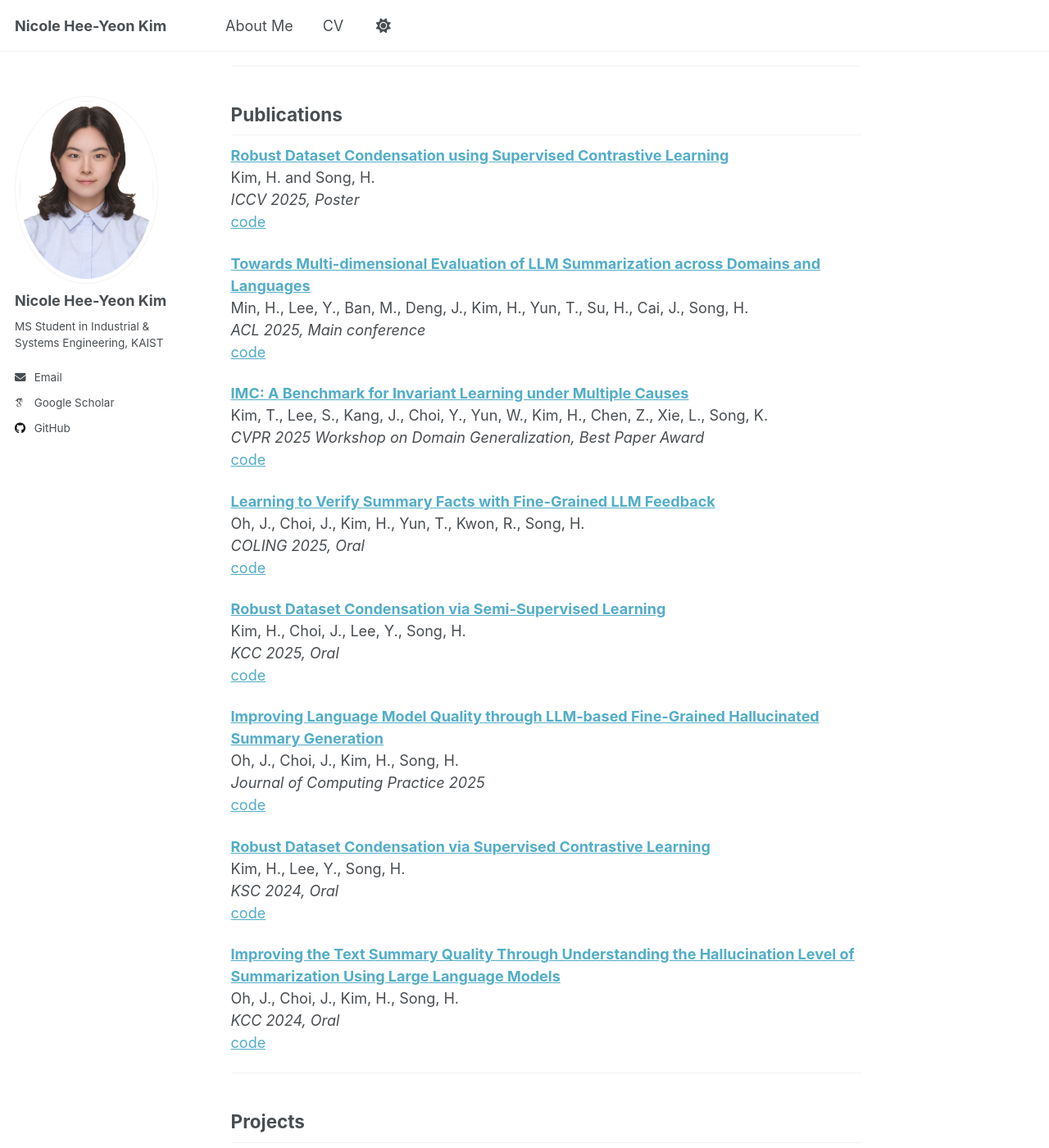
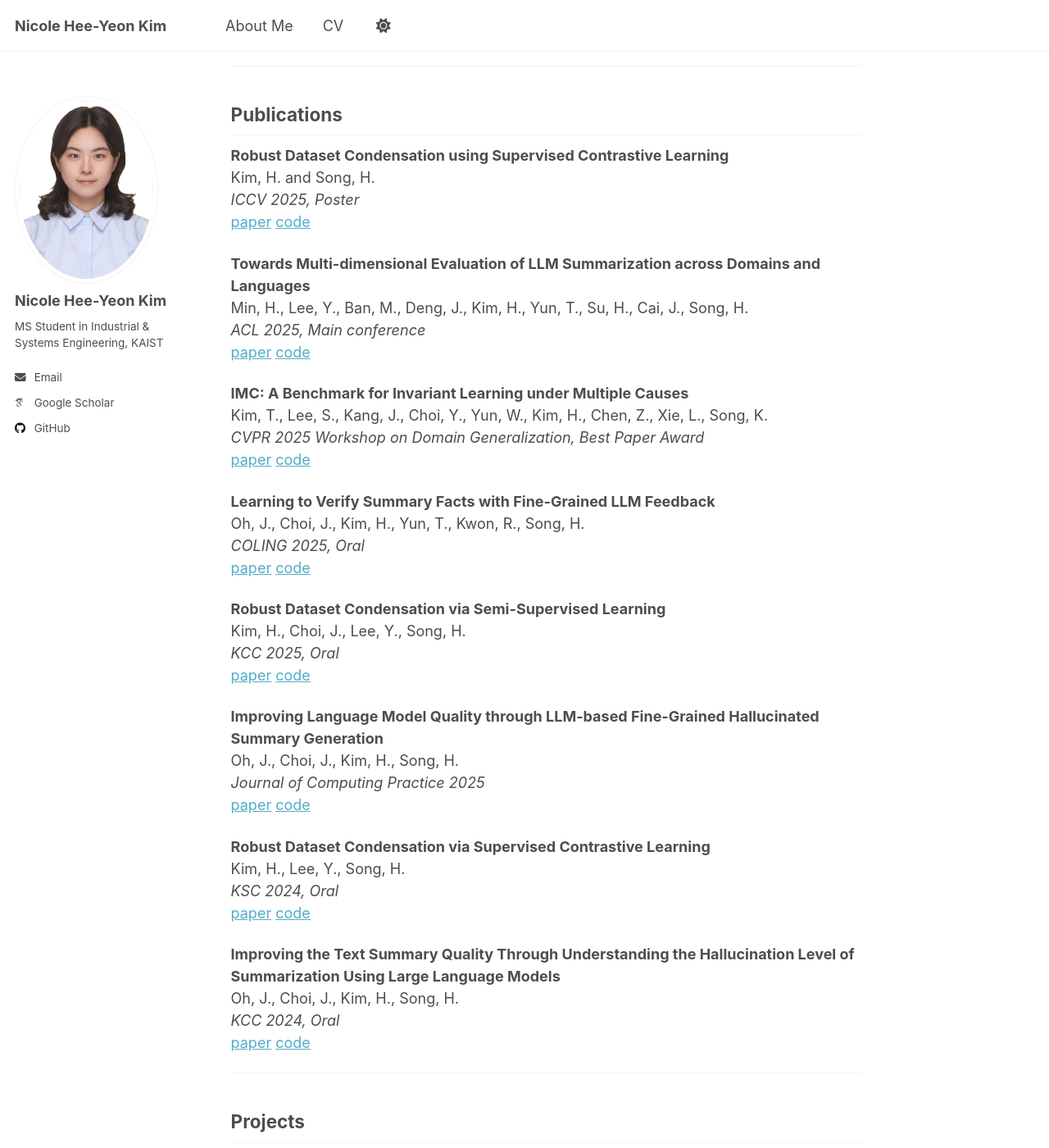
Before and after one commit to Nicole-Hee-Yeon-Kim/Nicole-Hee-Yeon-Kim.github.io, a Jekyll site: the page built from _pages/about.md, in a window 1280 px wide and 1400 px high, scrolled down 404 px. Shown: the whole window at 82% size. Built offline with Jekyll 4.4.1, drawn with Linux system fonts in a browser that asks for light colours; some web fonts are replaced; a script that is not in the unit is left out.

Commit message:
Update about.md

```diff
--- a/_pages/about.md
+++ b/_pages/about.md
@@ -15,45 +15,45 @@ My research focuses on enhancing multimodal large language models (LLMs) and vis
 
 ## Publications
 
-[**Robust Dataset Condensation using Supervised Contrastive Learning**](LINK_TO_PAPER)
+**Robust Dataset Condensation using Supervised Contrastive Learning**
 Kim, H. and Song, H.
 *ICCV 2025, Poster*
-[code](LINK_TO_CODE)
+[paper](LINK_TO_PAPER) [code](LINK_TO_CODE)
 
-[**Towards Multi-dimensional Evaluation of LLM Summarization across Domains and Languages**](LINK_TO_PAPER)
+**Towards Multi-dimensional Evaluation of LLM Summarization across Domains and Languages**
 Min, H., Lee, Y., Ban, M., Deng, J., Kim, H., Yun, T., Su, H., Cai, J., Song, H.
 *ACL 2025, Main conference*
-[code](LINK_TO_CODE)
+[paper](LINK_TO_PAPER) [code](LINK_TO_CODE)
 
-[**IMC: A Benchmark for Invariant Learning under Multiple Causes**](LINK_TO_PAPER)
+**IMC: A Benchmark for Invariant Learning under Multiple Causes**
 Kim, T., Lee, S., Kang, J., Choi, Y., Yun, W., Kim, H., Chen, Z., Xie, L., Song, K.
 *CVPR 2025 Workshop on Domain Generalization, Best Paper Award*
-[code](LINK_TO_CODE)
+[paper](LINK_TO_PAPER) [code](LINK_TO_CODE)
 
-[**Learning to Verify Summary Facts with Fine-Grained LLM Feedback**](LINK_TO_PAPER)
+**Learning to Verify Summary Facts with Fine-Grained LLM Feedback**
 Oh, J., Choi, J., Kim, H., Yun, T., Kwon, R., Song, H.
 *COLING 2025, Oral*
-[code](LINK_TO_CODE)
+[paper](LINK_TO_PAPER) [code](LINK_TO_CODE)
 
-[**Robust Dataset Condensation via Semi-Supervised Learning**](LINK_TO_PAPER)
+**Robust Dataset Condensation via Semi-Supervised Learning**
 Kim, H., Choi, J., Lee, Y., Song, H.
 *KCC 2025, Oral*
-[code](LINK_TO_CODE)
+[paper](LINK_TO_PAPER) [code](LINK_TO_CODE)
 
-[**Improving Language Model Quality through LLM-based Fine-Grained Hallucinated Summary Generation**](LINK_TO_PAPER)
+**Improving Language Model Quality through LLM-based Fine-Grained Hallucinated Summary Generation**
 Oh, J., Choi, J., Kim, H., Song, H.
 *Journal of Computing Practice 2025*
-[code](LINK_TO_CODE)
+[paper](LINK_TO_PAPER) [code](LINK_TO_CODE)
 
-[**Robust Dataset Condensation via Supervised Contrastive Learning**](LINK_TO_PAPER)
+**Robust Dataset Condensation via Supervised Contrastive Learning**
 Kim, H., Lee, Y., Song, H.
 *KSC 2024, Oral*
-[code](LINK_TO_CODE)
+[paper](LINK_TO_PAPER) [code](LINK_TO_CODE)
 
-[**Improving the Text Summary Quality Through Understanding the Hallucination Level of Summarization Using Large Language Models**](LINK_TO_PAPER)
+**Improving the Text Summary Quality Through Understanding the Hallucination Level of Summarization Using Large Language Models**
 Oh, J., Choi, J., Kim, H., Song, H.
 *KCC 2024, Oral*
-[code](LINK_TO_CODE)
+[paper](LINK_TO_PAPER) [code](LINK_TO_CODE)
 
 ---
 
```
